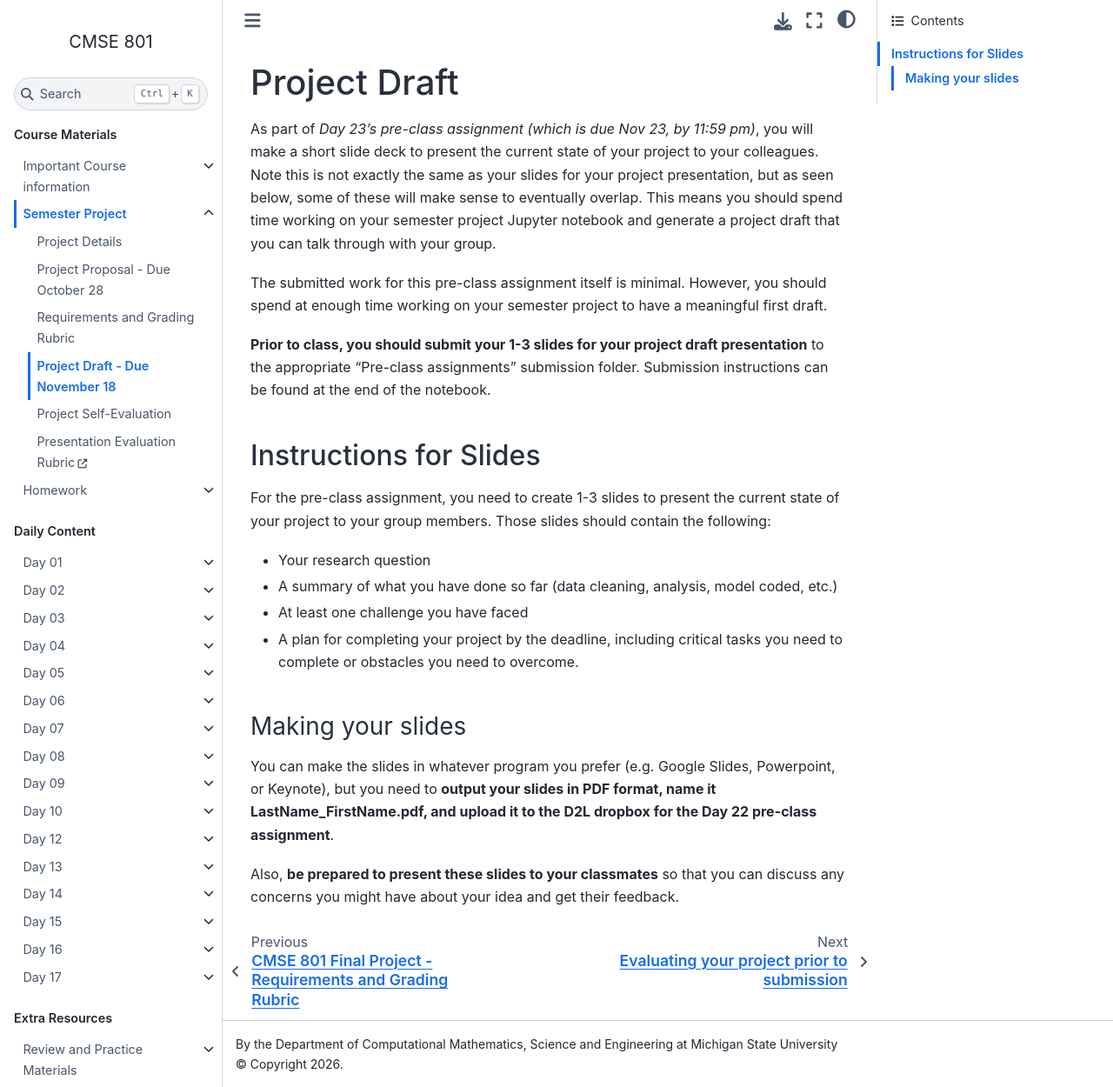
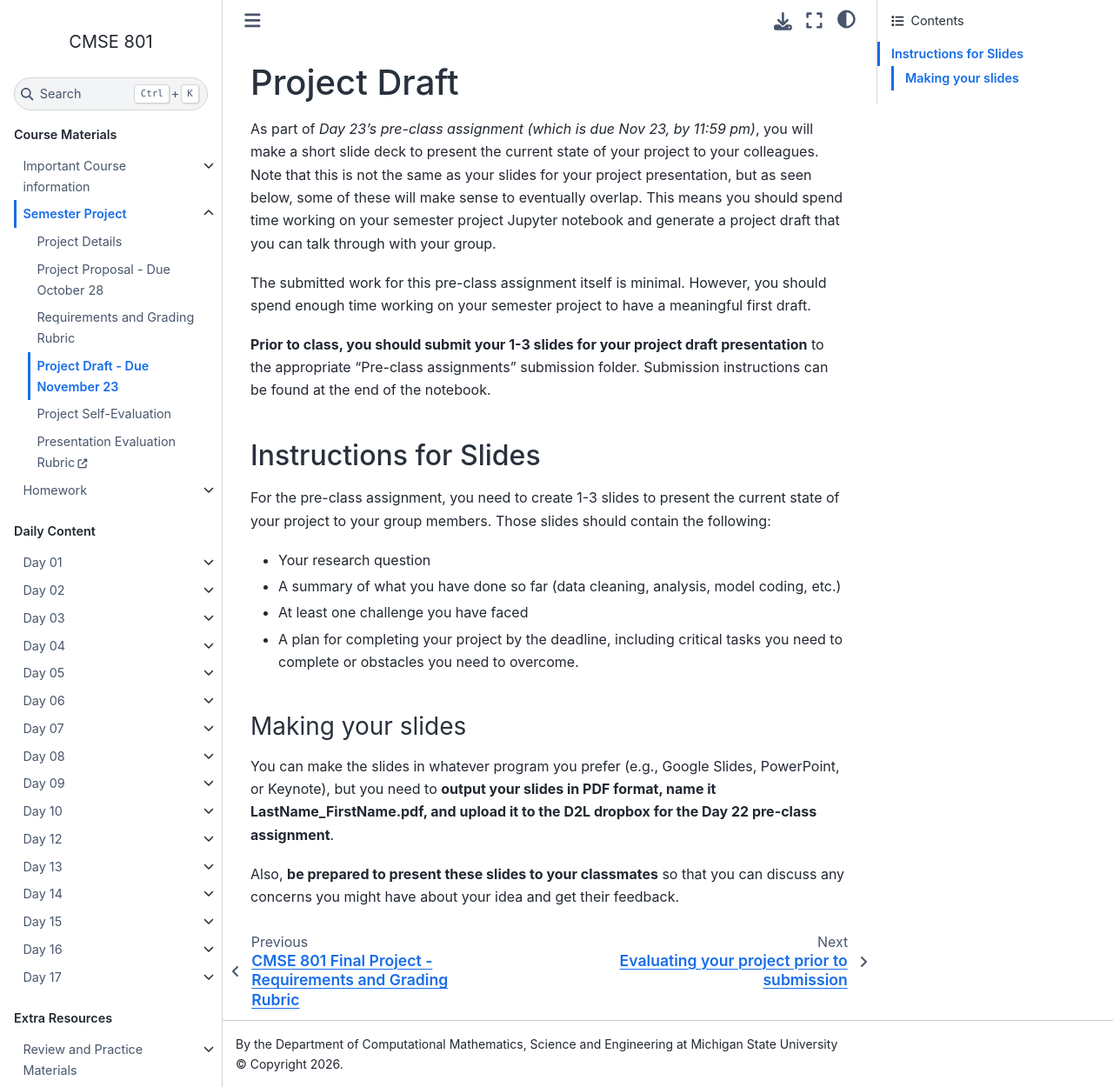
Before and after one commit to msu-cmse-courses/CMSE801-F26, a Jupyter Book: the page built from Project/ProjectDraft.md, in a window 1280 px wide and 1250 px high. Shown: the whole window at 87% size. Built offline with Jupyter Book 1.0.4 settings and Sphinx 7.4.7 and the Sphinx Book theme 1.1.4, drawn with Linux system fonts in a browser that asks for light colours; pages that are not in the unit, such as notebooks, are missing from menus.

Commit message:
more updates

```diff
--- a/Project/ProjectDraft.md
+++ b/Project/ProjectDraft.md
@@ -1,8 +1,8 @@
 # Project Draft
 
-As part of *Day 23's pre-class assignment (which is due Nov 23, by 11:59 pm)*, you will make a short slide deck to present the current state of your project to your colleagues. Note this is not exactly the same as your slides for your project presentation, but as seen below, some of these will make sense to eventually overlap. This means you should spend time working on your semester project Jupyter notebook and generate a project draft that you can talk through with your group.
+As part of *Day 23's pre-class assignment (which is due Nov 23, by 11:59 pm)*, you will make a short slide deck to present the current state of your project to your colleagues. Note that this is not the same as your slides for your project presentation, but as seen below, some of these will make sense to eventually overlap. This means you should spend time working on your semester project Jupyter notebook and generate a project draft that you can talk through with your group.
 
-The submitted work for this pre-class assignment itself is minimal. However, you should spend at enough time working on your semester project to have a meaningful first draft.
+The submitted work for this pre-class assignment itself is minimal. However, you should spend enough time working on your semester project to have a meaningful first draft.
 
 **Prior to class, you should submit your 1-3 slides for your project draft presentation** to the appropriate "Pre-class assignments" submission folder.  Submission instructions can be found at the end of the notebook.
 
@@ -11,12 +11,12 @@ The submitted work for this pre-class assignment itself is minimal. However, you
 For the pre-class assignment, you need to create 1-3 slides to present the current state of your project to your group members. Those slides should contain the following:
 
 * Your research question
-* A summary of what you have done so far (data cleaning, analysis, model coded, etc.)
+* A summary of what you have done so far (data cleaning, analysis, model coding, etc.)
 * At least one challenge you have faced
 * A plan for completing your project by the deadline, including critical tasks you need to complete or obstacles you need to overcome.
 
 ### Making your slides
 
-You can make the slides in whatever program you prefer (e.g. Google Slides, Powerpoint, or Keynote), but you need to **output your slides in PDF format, name it LastName_FirstName.pdf, and upload it to the D2L dropbox for the Day 22 pre-class assignment**.
+You can make the slides in whatever program you prefer (e.g., Google Slides, PowerPoint, or Keynote), but you need to **output your slides in PDF format, name it LastName_FirstName.pdf, and upload it to the D2L dropbox for the Day 22 pre-class assignment**.
 
 Also, **be prepared to present these slides to your classmates** so that you can discuss any concerns you might have about your idea and get their feedback.
--- a/_toc.yml
+++ b/_toc.yml
@@ -33,7 +33,7 @@ parts:
       - file: Project/FinalProjectTemplate
         title: Final Project Template
       - file: Project/ProjectDraft
-        title: Project Draft - Due November 18
+        title: Project Draft - Due November 23
       - file: Project/Project_Self-Evaluation
         title: Project Self-Evaluation
       - url: https://github.com/msu-cmse-courses/cmse801-supplemental/raw/main/Project/Presentation_Evaluation_Rubric.pdf
```
Also changed, not shown: 1 other file.
